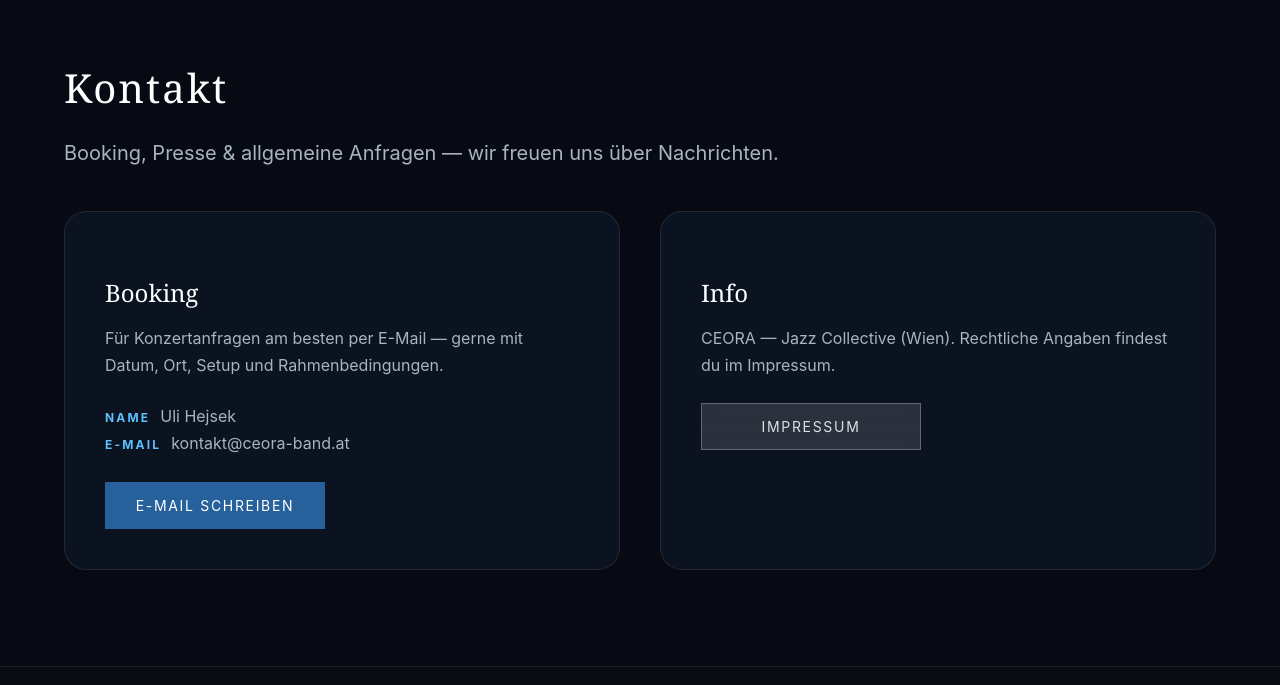
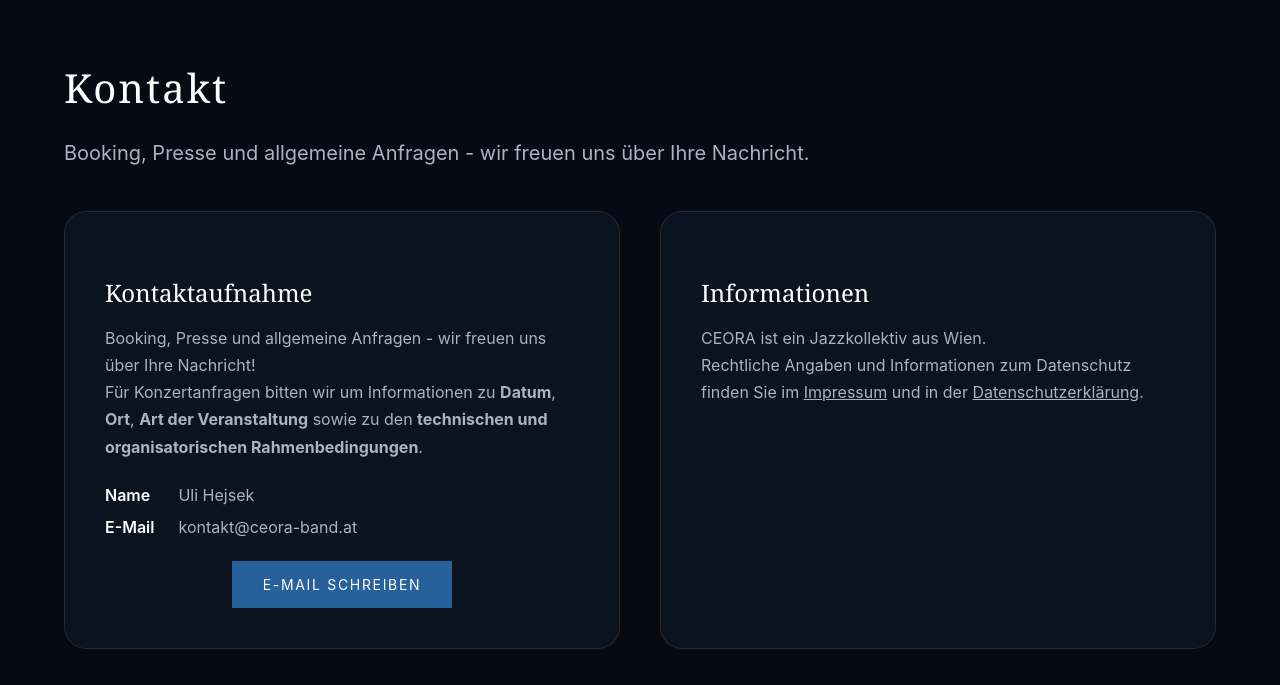
Before and after one commit to ceora-jazz-collective/website, an Astro site: page / in a window 1280 px wide. Shown: the part 4580-5265 px from the top of the page. Built offline with nearby package versions, Linux system fonts and the light colour scheme; Astro itself is replaced by a stand-in of ours.

Commit message:
Contact, google

```diff
--- a/src/components/Contact.astro
+++ b/src/components/Contact.astro
@@ -6,24 +6,22 @@ import { CONTACT_EMAIL } from '../config/variables';
   <div class="section-inner">
     <h2 class="section-title">Kontakt</h2>
     <p class="section-lead">
-      Booking, Presse & allgemeine Anfragen — wir freuen uns über Nachrichten.
+      Booking, Presse und allgemeine Anfragen - wir freuen uns über Ihre Nachricht.
     </p>
 
     <div class="contact-grid" role="list" aria-label="Kontaktmöglichkeiten">
       <article class="contact-card" role="listitem" aria-label="Booking">
-        <h3>Booking</h3>
+        <h3>Kontaktaufnahme</h3>
         <p class="contact-card__text">
-          Für Konzertanfragen am besten per E-Mail — gerne mit Datum, Ort, Setup
-          und Rahmenbedingungen.
+          Booking, Presse und allgemeine Anfragen - wir freuen uns über Ihre Nachricht!<br/>
+          Für Konzertanfragen bitten wir um Informationen zu <strong>Datum</strong>, <strong>Ort</strong>, <strong>Art der Veranstaltung</strong> sowie zu den <strong>technischen und organisatorischen Rahmenbedingungen</strong>.
         </p>
-        <p class="contact-card__line">
-          <span class="contact-card__label">Name</span>
-          <span class="contact-card__value">Uli Hejsek</span>
-        </p>
-        <p class="contact-card__line">
-          <span class="contact-card__label">E-Mail</span>
-          <span class="contact-card__value">{CONTACT_EMAIL}</span>
-        </p>
+        <dl>
+        <dt>Name</dt>
+        <dd>Uli Hejsek</dd>
+        <dt>E-Mail</dt>
+        <dd>{CONTACT_EMAIL}</dd>
+        </dl>
         <div class="contact-card__actions">
           <a class="btn btn-primary" href={`mailto:${CONTACT_EMAIL}`}
             >E-MAIL SCHREIBEN</a
@@ -32,14 +30,11 @@ import { CONTACT_EMAIL } from '../config/variables';
       </article>
 
       <article class="contact-card" role="listitem" aria-label="Info">
-        <h3>Info</h3>
+        <h3>Informationen</h3>
         <p class="contact-card__text">
-          CEORA — Jazz Collective (Wien). Rechtliche Angaben findest du im
-          Impressum.
+          CEORA ist ein Jazzkollektiv aus Wien.<br/>
+          Rechtliche Angaben und Informationen zum Datenschutz finden Sie im <a href="/impressum">Impressum</a> und in der <a href="/datenschutz">Datenschutzerklärung</a>.
         </p>
-        <div class="contact-card__actions">
-          <a class="btn btn-secondary" href="/impressum">Impressum</a>
-        </div>
       </article>
     </div>
   </div>
--- a/src/styles/contact.scss
+++ b/src/styles/contact.scss
@@ -40,6 +40,7 @@
 
 .contact-card__actions {
   margin-top: $spacing-md;
+  text-align: center;
 }
 
 @media (max-width: 1100px) {
--- a/src/styles/page.scss
+++ b/src/styles/page.scss
@@ -36,29 +36,8 @@
   outline: none;
 }
 
-.page dl {
-  margin: 0;
-  display: grid;
-  grid-template-columns: auto 1fr;
-  gap: 12px 24px;
-}
-
-.page dt {
-  color: $color-fg-primary;
-  font-weight: 600;
-}
-
-.page dd {
-  margin: 0;
-  color: $color-fg-secondary;
-}
-
 @media (max-width: $breakpoint-mobile) {
   .page {
     padding: $spacing-md $spacing-sm $spacing-md;
   }
-
-  .page dl {
-    grid-template-columns: 1fr;
-  }
 }
--- a/src/styles/styles.scss
+++ b/src/styles/styles.scss
@@ -116,6 +116,29 @@ p {
   line-height: 1.7;
 }
 
+dl {
+  margin: 0;
+  display: grid;
+  grid-template-columns: auto 1fr;
+  gap: 12px 24px;
+}
+
+dt {
+  color: $color-fg-primary;
+  font-weight: 600;
+}
+
+dd {
+  margin: 0;
+  color: $color-fg-secondary;
+}
+
+@media (max-width: $breakpoint-mobile) {
+  dl {
+    grid-template-columns: 1fr;
+  }
+}
+
 .category-title {
   margin: 0 0 10px;
   font-size: 12px;
```
Also changed, not shown: public/google04b49cc9afcdf4d4.html (added, +1 -0 lines).
